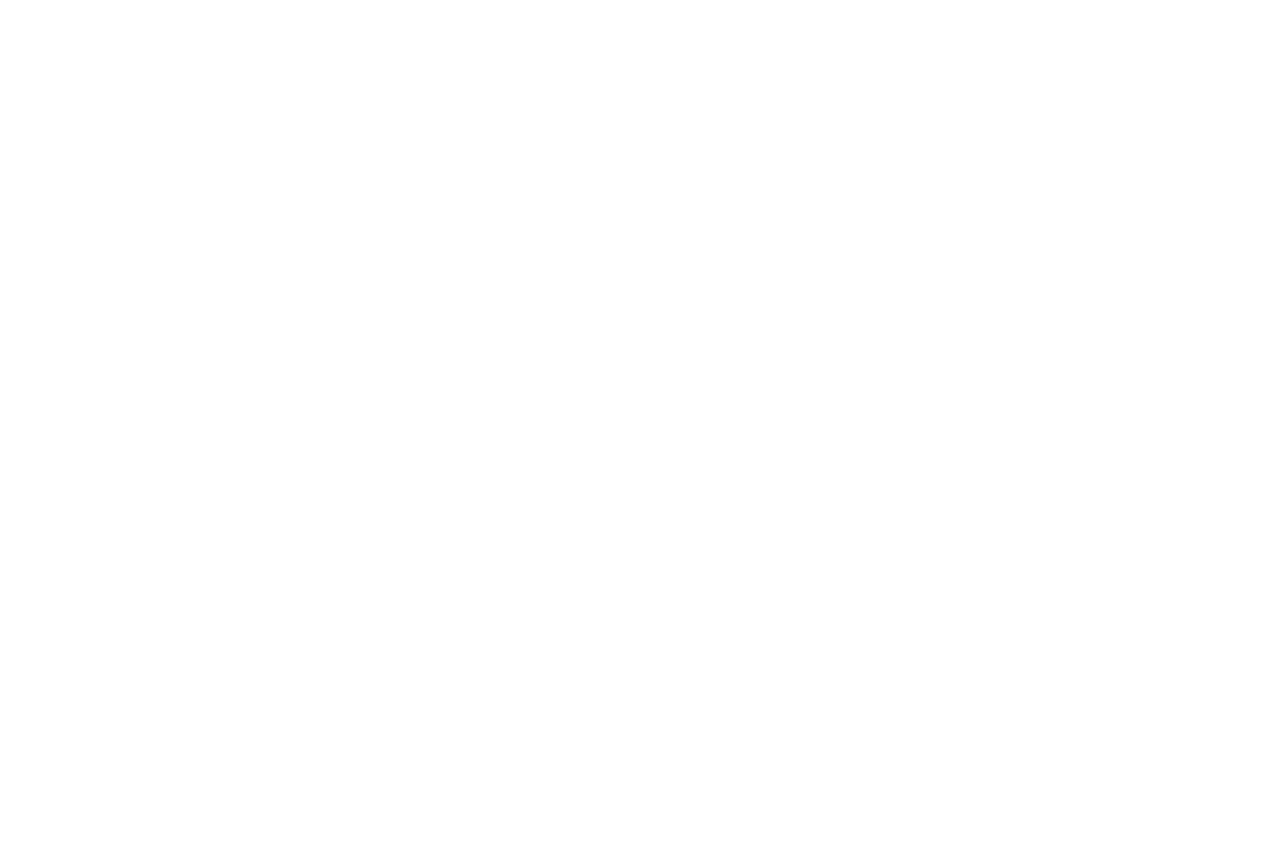
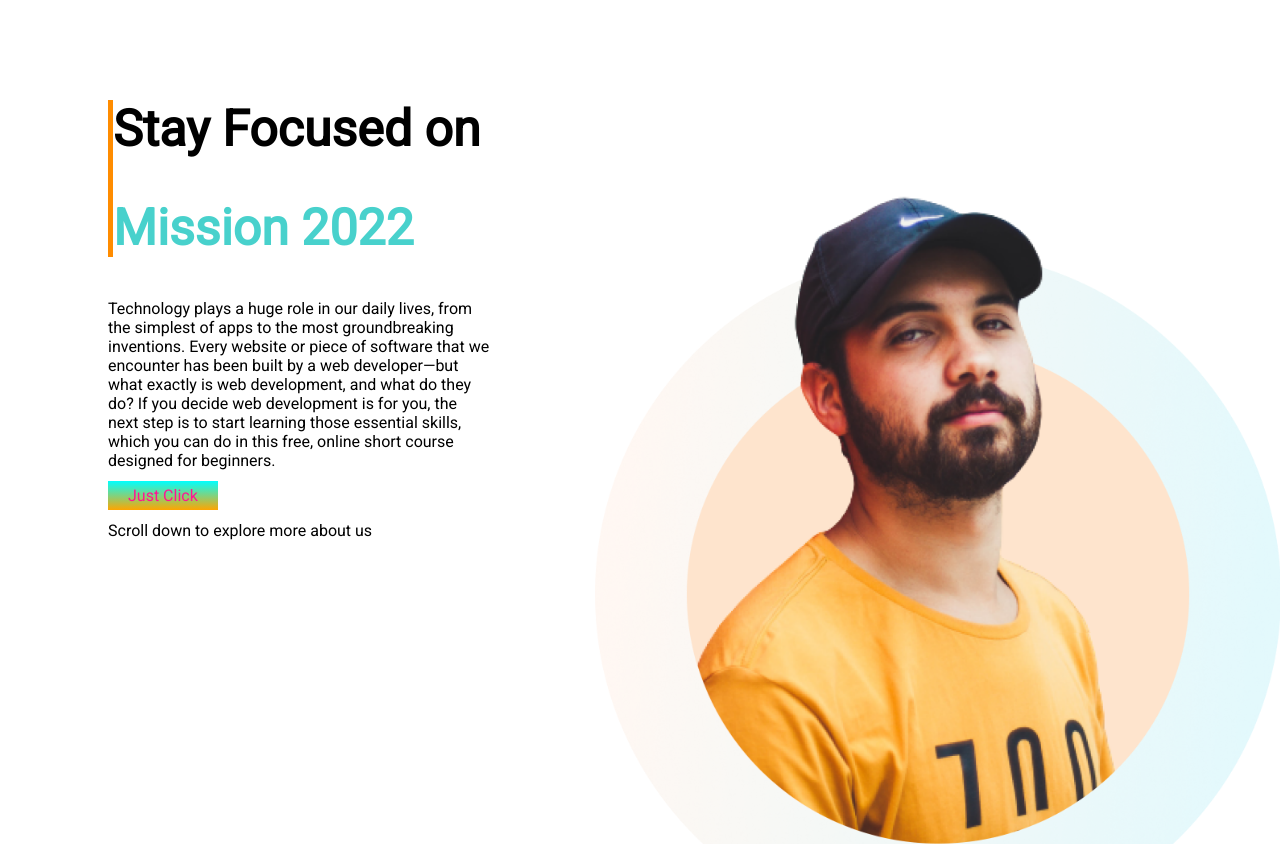
Before and after one commit to Soumick99/Assignment-1-Document, a plain HTML site: page index.html in a window 1280 px wide. Shown: the top 844 px of the page. Before the commit the page ends 800 px from the top, so only its background shows below. Drawn offline with Linux system fonts and the light colour scheme.

Commit message:
first part add

```diff
--- a/index.html
+++ b/index.html
@@ -6,8 +6,27 @@
     <meta name="viewport" content="width=device-width, initial-scale=1.0">
     <title>First Assignment</title>
     <link rel="stylesheet" href="style.css">
+    <link rel="preconnect" href="https://fonts.googleapis.com">
+<link rel="preconnect" href="https://fonts.gstatic.com" crossorigin>
+<link href="https://fonts.googleapis.com/css2?family=Merriweather+Sans:ital,wght@1,500&family=Roboto&display=swap" rel="stylesheet">
 </head>
 <body>
+    <section class="first-equal-width all-part-equal-width">
+        <div class="equality">
+            <div class="border">
+                <h1 class="size-big">Stay Focused on</h1>
+            <h1 class="color-change size-big">Mission 2022</h1>
+            </div>
+
+            <p>Technology plays a huge role in our daily lives, from the simplest of apps to the most groundbreaking inventions. Every website or piece of software that we encounter has been built by a web developer—but what exactly is web development, and what do they do? If you decide web development is for you, the next step is to start learning those essential skills, which you can do in this free, online short course designed for beginners.
+            </p>
+            <a class="background" href="http://in.youtube.com/" targrt=_blank>Just Click</a>
+            <p>Scroll down to explore more about us</p>
+         </div>
+         <div class="equality">
+             <img src="person-1.png" alt="picture of a person">
+         </div>
+    </section>
 
 </body>
 </html>
--- a/style.css
+++ b/style.css
@@ -0,0 +1,36 @@
+body{
+    font-family: 'Merriweather Sans', sans-serif;
+    font-family: 'Roboto', sans-serif;
+}
+.all-part-equal-width{
+display: flex;
+}
+.equality{
+    width: 50%;
+    margin:0 50px ;
+}
+.equality img{
+    height: 40%;
+
+    margin:5px;
+}
+.first-equal-width {
+    padding: 50px;
+}
+.size-big{
+    font-size: 50px;
+
+}
+.color-change{
+color: mediumturquoise;
+}
+.border{
+    border-left: 5px solid darkorange;
+  ;
+}
+.background{
+    color:deeppink;
+    text-decoration: none;
+    background-image: linear-gradient(aqua,orange);
+    padding: 5px 20px;
+}
```
Also changed, not shown: person-1.png (added), person-3.png (deleted).
